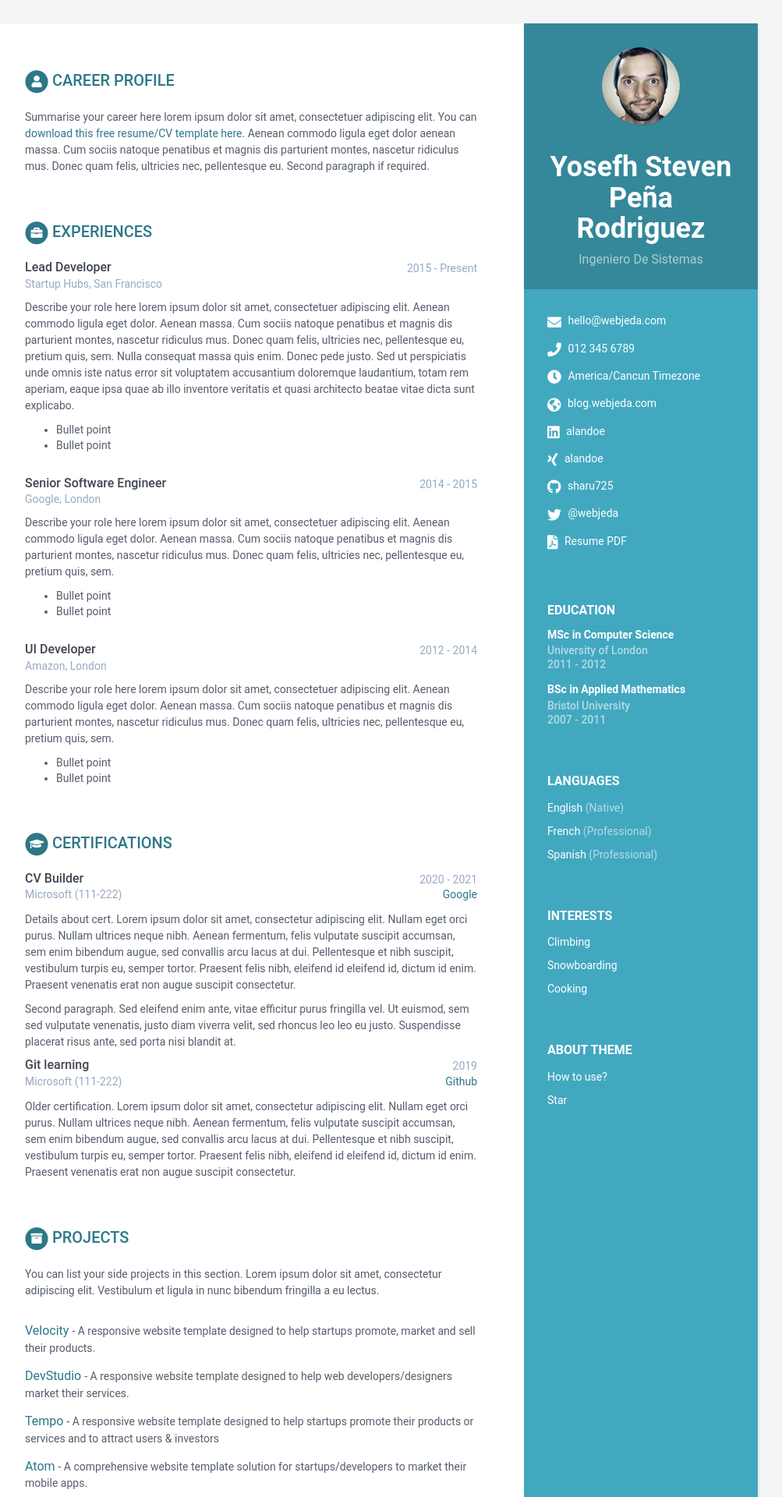
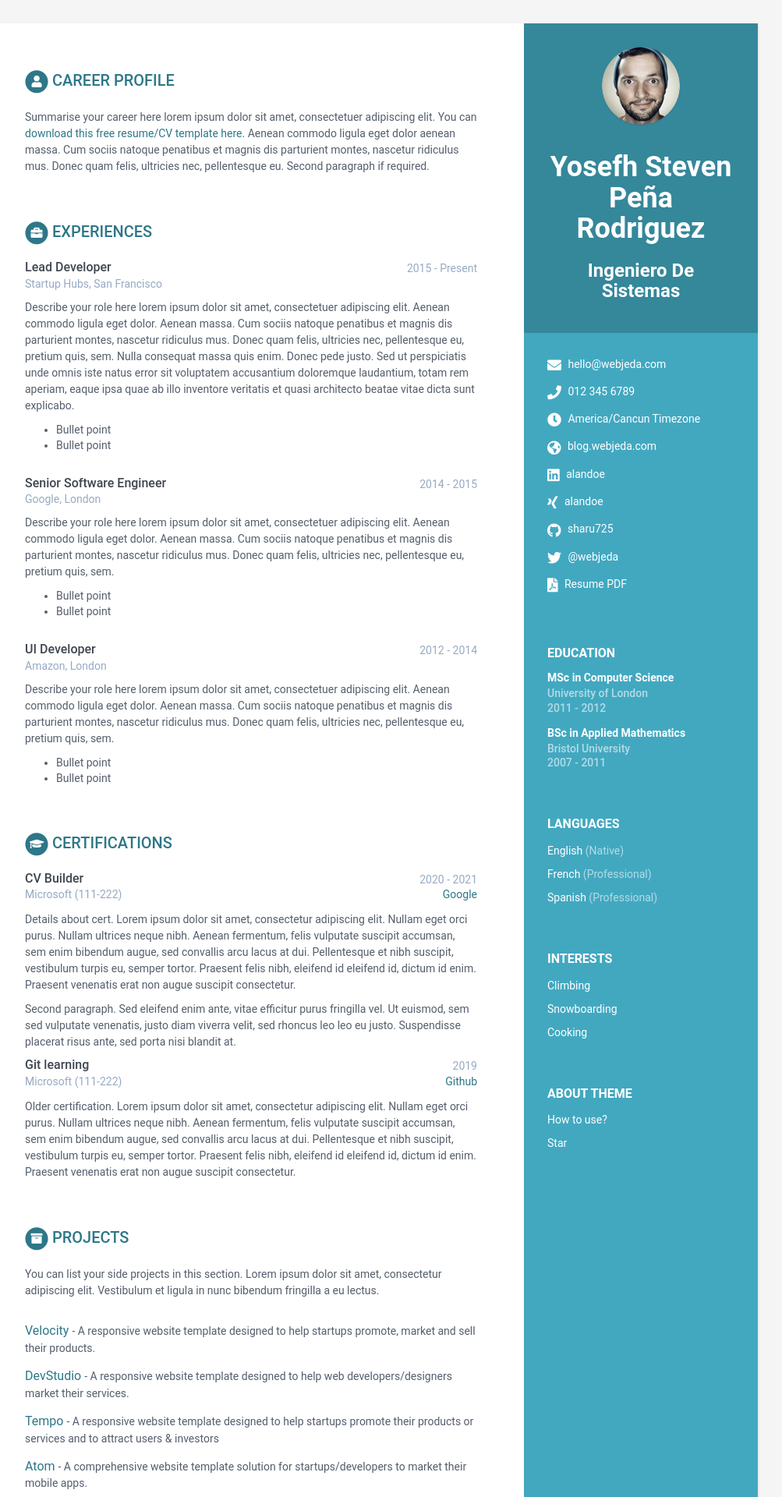
Before and after one commit to YosefhDyn01/-Pena--cv-2, a Jekyll site: the page built from index.html, in a window 1280 px wide. Shown: the top 1920 px of the page at 78% size, without its empty margins (168-1171 px from the left). Built offline with Jekyll 4.4.1, drawn with Linux system fonts in a browser that asks for light colours.

```diff
--- a/_includes/sidebar.html
+++ b/_includes/sidebar.html
@@ -12,7 +12,7 @@
     {% endif %}
 
     {% if sidebar.tagline %}
-    <h3 class="tagline">{{ sidebar.tagline }}</h3>
+    <h3 class="Ingeniero De Sistemas">{{ sidebar.tagline }}</h3>
     {% endif %}
 
   </div><!--//profile-container-->
```
